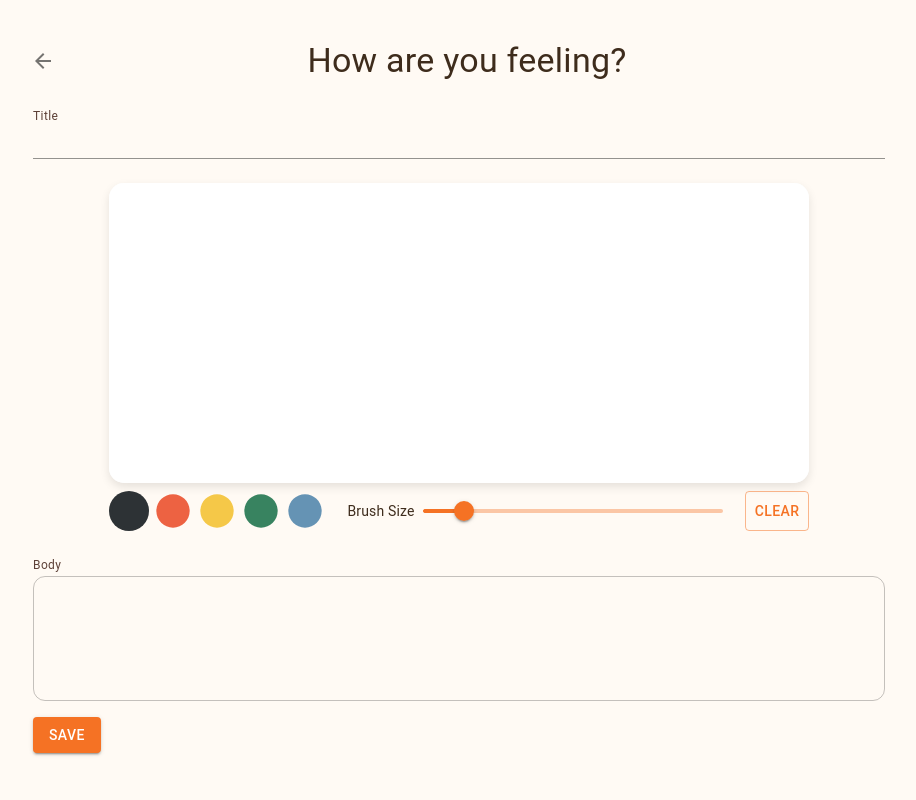
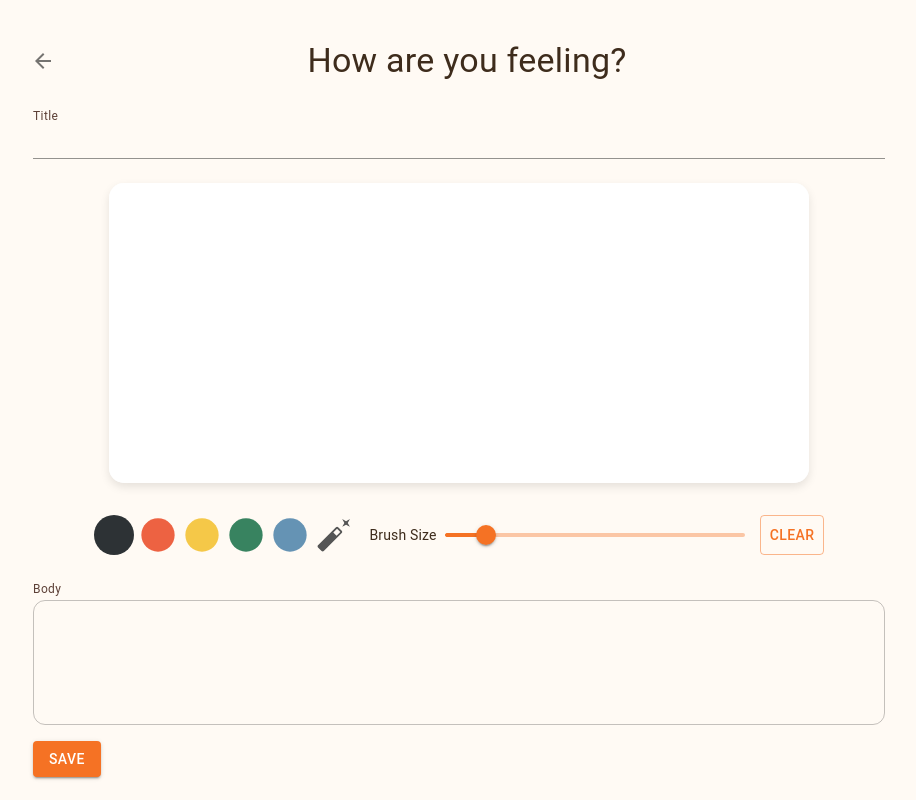
Before and after one commit to FiorenNathasia/mindscape-frontend, a React (Vite) app: page /addentry in a window 1280 px wide. Shown: the whole page, without its empty margins (181-1097 px from the left). Built offline with nearby package versions, Linux system fonts and the light colour scheme; sample sign-in values are in the browser's storage.

Commit message:
Add eraser buton

```diff
--- a/src/components/Canvas/Canvas.jsx
+++ b/src/components/Canvas/Canvas.jsx
@@ -10,6 +10,7 @@ import {
   Typography,
 } from "@mui/material";
 import CircleIcon from "@mui/icons-material/Circle";
+import AutoFixNormalIcon from "@mui/icons-material/AutoFixNormal";
 
 function Canvas({ canvasRef }) {
   const contextRef = useRef(null);
@@ -113,10 +114,10 @@ function Canvas({ canvasRef }) {
         }}
       />
       <Box
-        mt={1}
+        mt={4}
         justifyContent="space-between"
         display="flex"
-        width={isMobile ? 350 : 700}
+        width={isMobile ? 350 : 730}
       >
         <Stack direction="row" gap={0.5}>
           {colours.map((colour) => (
@@ -134,6 +135,24 @@ function Canvas({ canvasRef }) {
               <CircleIcon sx={{ color: colour, fontSize: 40 }} />
             </IconButton>
           ))}
+          <IconButton
+            onClick={() => setBrushColor("white")}
+            sx={{
+              padding: 0,
+              backgroundColor: brushColor === "white" ? "#ccc" : "",
+              "&:hover": {
+                backgroundColor: "#eee",
+              },
+              borderRadius: "50%",
+              width: 40,
+              height: 40,
+              display: "flex",
+              alignItems: "center",
+              justifyContent: "center",
+            }}
+          >
+            <AutoFixNormalIcon sx={{ fontSize: 37, color: "#555" }} />
+          </IconButton>
         </Stack>
 
         {!isMobile && (
```
